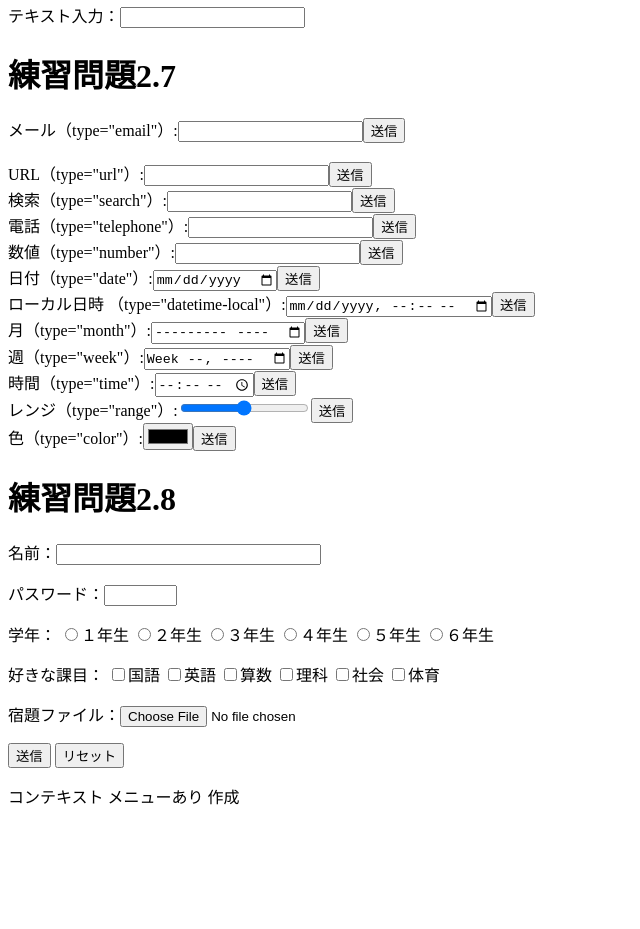
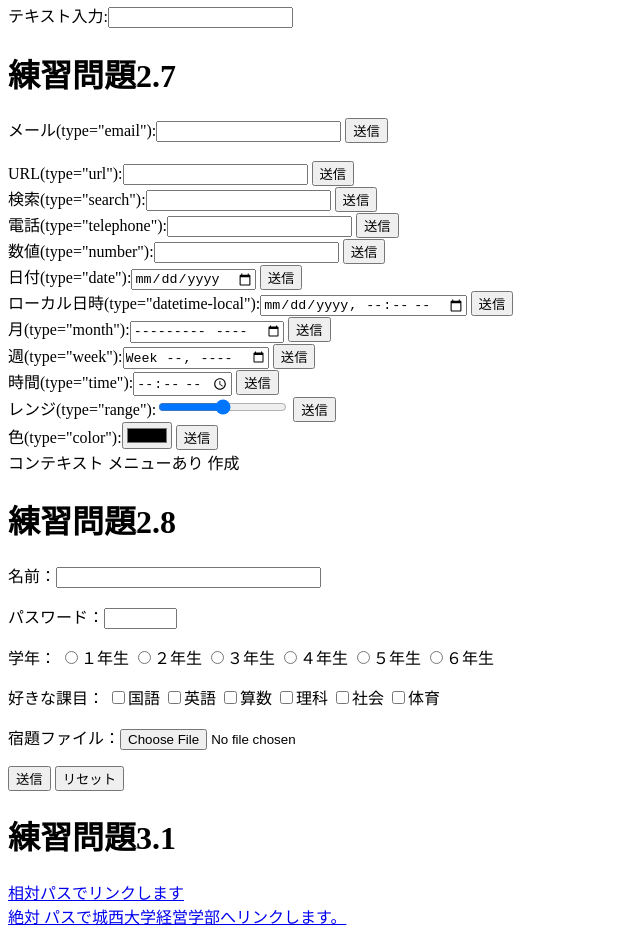
Before and after one commit to COTRINA1012/web2024, a plain HTML site: page index.html in a window 1280 px wide. Shown: the part 1471-2400 px from the top of the page, without its empty margins (0-640 px from the left). Before the commit the page ends 2287 px from the top, so only its background shows below. Drawn offline with Linux system fonts and the light colour scheme.

Commit message:
Update index.html

```diff
--- a/index.html
+++ b/index.html
@@ -161,44 +161,35 @@ style="margin:1ex">x<sup>2</sup>+y<sup>2</sup>=z<sup>2</sup>
 </li>
 </ul>
 <h1>練習問題2.6</h1>
-
-<html lang-”ja”>
-<head>
-<meta charset="utf-8">
-<title>練習問題2.6</title
-</head>
-<body>
-<p>テキスト入力：<input type="text"></p>
-</body>
-</html>
+<p>テキスト入力:<input type="text"></p>
 <h1>練習問題2.7</h1>
-<form action="xxx.php" method="post"><label>メール（type="email"）:<input type="email
-name="email"></label><input type="submit" value="送信"></form>
+<form action="xxx.php" method="post"><label>メール(type="email"):<input type="email" name="email"></label>
+<input type="submit" value="送信"></form>
 <br>
-<form action="xxx.php" method="post"><label>URL（type="url"）:<input type="url" name="url"></label><input
-type="submit" value="送信"></form>
-<form action="xxx.php" method="post"><label>検索（type="search"）:<input type="search"
-name="search"></label><input type="submit" value="送信"></form>
-<form action="xxx.php" method="post"><label>電話（type="telephone"）:<input type="tel"
-name="tel"></label><input type="submit" value="送信"></form>
-<form action="xxx.php" method="post"><label>数値（type="number"）:<input type="number"
-name="number"></label><input type="submit" value="送信"></form>
-<form action="xxx.php" method="post"><label>日付（type="date"）:<input type="date"
-name="date"></label><input type="submit" value="送信"></form>
-<form action="xxx.php" method="post"><label>ローカル日時
-（type="datetime-local"）:<input type="datetime-local"
-name="datetime-local"></label><input type="submit"
-value="送信"></form>
-<form action="xxx.php" method="post"><label>月（type="month"）:<input type="month"
-name="month"></label><input type="submit" value="送信"></form>
-<form action="xxx.php" method="post"><label>週（type="week"）:<input type="week"
-name="week"></label><input type="submit" value="送信"></form>
-<form action="xxx.php" method="post"><label>時間（type="time"）:<input type="time"
-name="time"></label><input type="submit" value="送信"></form>
-<form action="xxx.php" method="post"><label>レンジ（type="range"）:<input type="range"
-name="range"></label><input type="submit" value="送信"></form>
-<form action="xxx.php" method="post"><label>色（type="color"）:<input type="color"
-name="color"></label><input type="submit" value="送信"></form>
+<form action="xxx.php" method="post"><label>URL(type="url"):<input type="url" name="url"></label>
+<input type="submit" value="送信"></form>
+<form action="xxx.php" method="post"><label>検索(type="search"):<input type="search" name="search"></label>
+<input type="submit" value="送信"></form>
+<form action="xxx.php" method="post"><label>電話(type="telephone"):<input type="tel" name="tel"></label>
+<input type="submit" value="送信"></form>
+<form action="xxx.php" method="post"><label>数値(type="number"):<input type="number" name="namber"></label>
+<input type="submit" value="送信"></form>
+<form action="xxx.php" method="post"><label>日付(type="date"):<input type="date" name="date"></label>
+<input type="submit" value="送信"></form>
+<form action="xxx.php" method="post"><label>ローカル日時(type="datetime-local"):<input type="datetime-local" name="datetime-local"></label>
+<input type="submit" value="送信"></form>
+<form action="xxx.php" method="post"><label>月(type="month"):<input type="month" name="month"></label>
+<input type="submit" value="送信"></form>
+<form action="xxx.php" method="post"><label>週(type="week"):<input type="week" name="wweek"></label>
+<input type="submit" value="送信"></form>
+<form action="xxx.php" method="post"><label>時間(type="time"):<input type="time" name="time"></label>
+<input type="submit" value="送信"></form>
+<form action="xxx.php" method="post"><label>レンジ(type="range"):<input type="range" name="range"></label>
+<input type="submit" value="送信"></form>
+<form action="xxx.php" method="post"><label>色(type="color"):<input type="color" name="color"></label>
+<input type="submit" value="送信"></form>
+コンテキスト メニューあり
+作成
 <h1>練習問題2.8</h1>
 <p><label>名前：<input type="text" name="name" size="30" maxlength="20"></label></p>
 <p><label>パスワード：<input type="password" name="pass" size="6"
@@ -224,5 +215,12 @@ maxlength="4"></label></p>
 <input type="submit" value="送信">
 <input type="reset" value="リセット">
 </p>
-コンテキスト メニューあり
-作成
+
+<h1>練習問題3.1 </h1>
+<a href="a.html">相対パスでリンクします</a><br>
+<a href=https://www.josai.ac.jp/management/>絶対
+パスで城西大学経営学部へリンクします。</a><br>
+<a href="mailto:zm99999@josai.ac.jp">自分宛メール(
+自分のメールアドレスを入力)</a><br>
+<a href="https://www.josai.ac.jp/management/">
+<img src="./image/keiei_small.jpg" alt="城西大学経営学部"></a>
```
